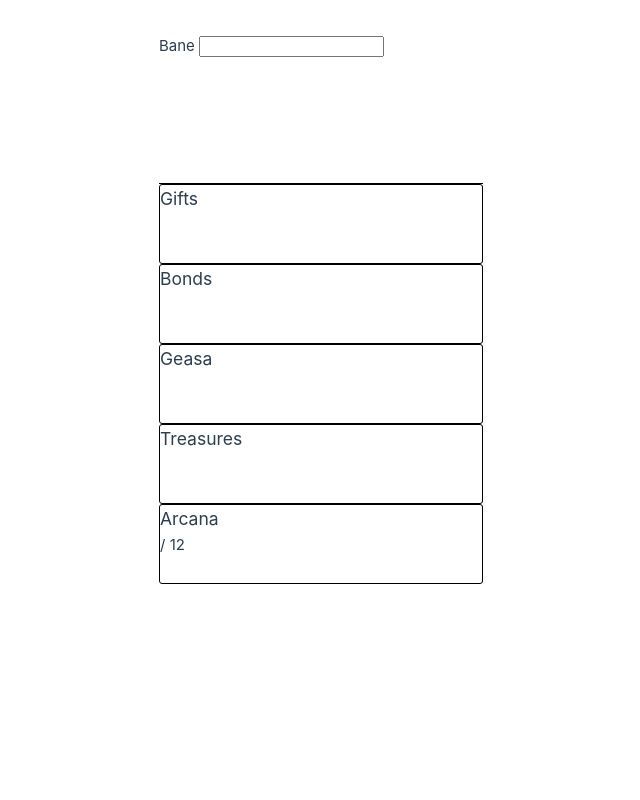
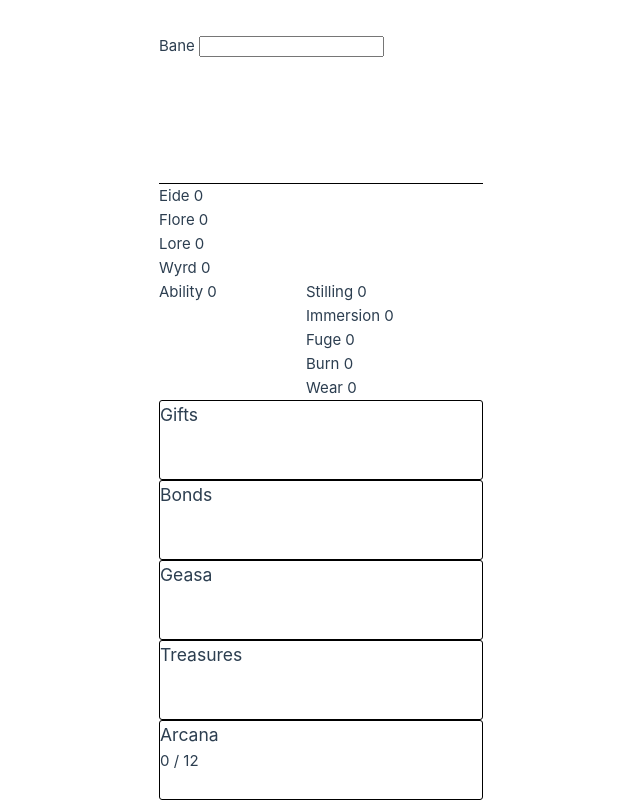
Before and after one commit to ariel215/glitch-online, a Vue app: page /character/1 in a window 1280 px wide. Shown: the part 441-1241 px from the top of the page, without its empty margins (319-959 px from the left). Before the commit the page ends 1025 px from the top, so only its background shows below. Built offline with nearby package versions, Linux system fonts and the light colour scheme.

Commit message:
fixed character store

```diff
--- a/src/router/index.ts
+++ b/src/router/index.ts
@@ -1,5 +1,4 @@
 import { createRouter, createWebHistory } from 'vue-router'
-import HomeView from '../views/HomeView.vue'
 import CharactersView from '@/views/CharactersView.vue'
 import CharacterSheet from '@/views/CharacterSheet.vue'
 
--- a/src/stores/player.ts
+++ b/src/stores/player.ts
@@ -1,14 +1,17 @@
 import { defineStore } from 'pinia'
 import { Character, Quest } from '@/types'
-import { randomUUID, type UUID } from 'crypto'
 import { ref, type Ref } from 'vue'
 
+let id = 0
+
 export const useAppStore = defineStore('app', () => {
-  const characters: Ref<Map<UUID, Character>> = ref(new Map())
+  const characters: Ref<Map<number, Character>> = ref(new Map())
   const quests: Ref<Map<string, Quest>> = ref(new Map())
   function add_character(char: Character) {
-    const id = randomUUID()
-    characters.value.set(id, char)
+    const char_id = id
+    characters.value.set(char_id, char)
+    id += 1
+    return char_id
   }
 
   function add_quest(quest: Quest) {
--- a/src/views/CharacterSheet.vue
+++ b/src/views/CharacterSheet.vue
@@ -1,22 +1,24 @@
 <script lang="ts" setup>
 import { useAppStore } from '@/stores/player'
+import { Character } from '@/types'
+import { reactive, ref } from 'vue'
 import { useRoute } from 'vue-router'
 const store = useAppStore()
 const route = useRoute()
-const char_id = route.params.id
-const character = store.characters.get(char_id)
+const char_id = Number.parseInt(route.params.id)
+let character = store.characters.get(char_id) || new Character()
 </script>
 
 <template>
   <div class="about">
     <label>
-      Player Name <input type="text" id="character-name" :value="character?.playerName" />
+      Player Name <input type="text" id="character-name" v-model="character.playerName" />
     </label>
     <label>
-      Character Name <input type="text" id="character-name" :value="character?.characterName" />
+      Character Name <input type="text" id="character-name" v-model="character.characterName" />
     </label>
-    <label> Luthe <input type="text" id="luthe" :value="character?.luthe" /> </label>
-    <label> Bane <input type="text" id="bane" :value="character?.bane" /> </label>
+    <label> Luthe <input type="text" id="luthe" v-model="character.luthe" /> </label>
+    <label> Bane <input type="text" id="bane" v-model="character.bane" /> </label>
   </div>
   <div class="stats">
     <div
--- a/src/views/CharactersView.vue
+++ b/src/views/CharactersView.vue
@@ -1,24 +1,31 @@
 <script setup lang="ts">
 import { useAppStore } from '@/stores/player'
+import { Character } from '@/types'
+import { useRouter } from 'vue-router'
 const store = useAppStore()
 const characters = store.characters
+const router = useRouter()
+function new_character() {
+  let char = new Character()
+  let id = store.add_character(char)
+  router.push({ name: 'character', params: { id } })
+}
 </script>
 
 <template>
   <table>
     <thead>
       <tr>
-        Character
+        Characters
       </tr>
     </thead>
     <tbody>
       <tr v-for="[id, character] in characters.entries()" :key="character.characterName">
-        <td>
-          <a href="/character/{{ id }}"
-            >{{ character.characterName }}, dying of {{ character.bane }}</a
-          >
-        </td>
+        <RouterLink :to="{ name: 'character', params: { id: id } }">
+          <td>{{ character.characterName }}, dying of {{ character.bane }}</td>
+        </RouterLink>
       </tr>
     </tbody>
   </table>
+  <button @click="new_character">Add Character</button>
 </template>
```
